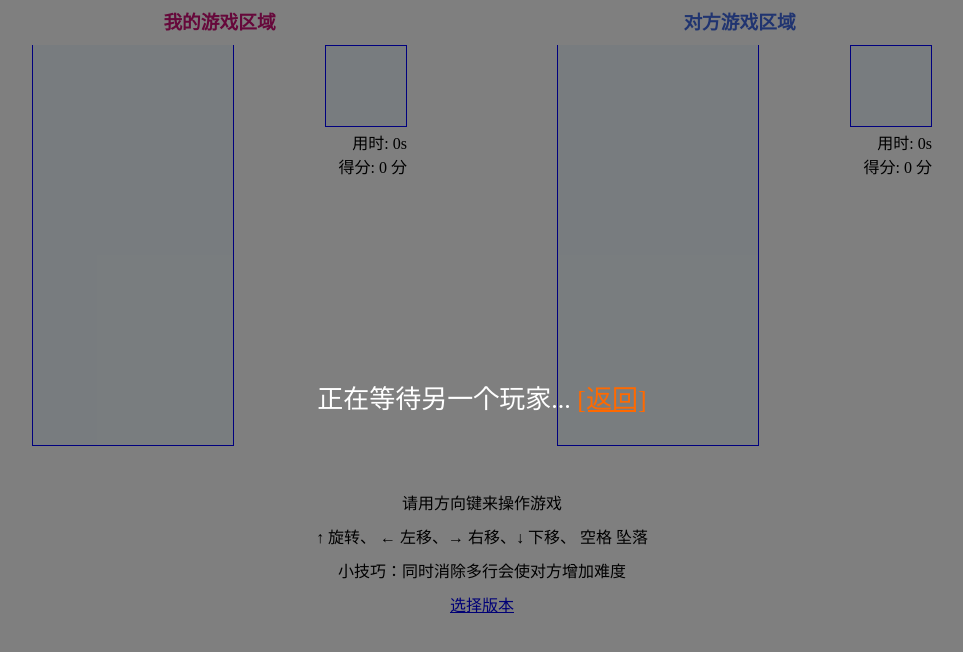
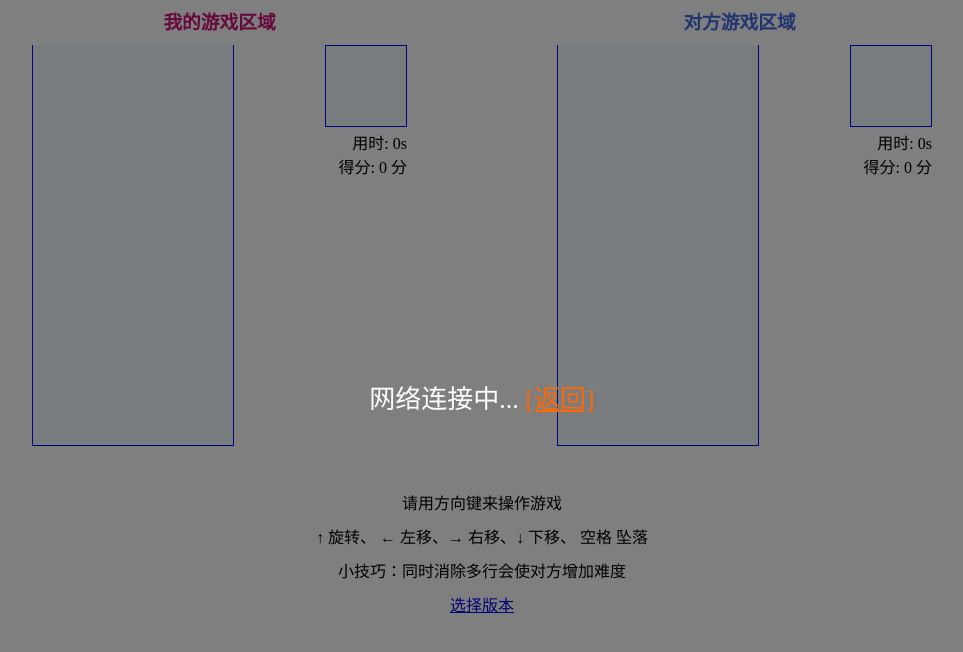
Before and after one commit to inJonathan/tetris, a website: page online/index.html in a window 1280 px wide. Shown: the whole page, without its empty margins (158-1121 px from the left). Drawn offline with Linux system fonts and the light colour scheme; no server answers.

Commit message:
添加网络等待提示

```diff
--- a/online/index.html
+++ b/online/index.html
@@ -12,7 +12,7 @@
 <body>
   <div id="mask" style="display: block;">
     <div id="mask_title_wrap"  style="display: block;">
-        <span id="mask_title">正在等待另一个玩家...</span>
+        <span id="mask_title">网络连接中...</span>
         <a href="../index.html">[返回]</a>
     </div>
     <div id="countdown_wrap" style="display: none;">匹配成功，游戏 <span id="countdown">5</span> 秒后开始！</div>
--- a/online/js/script.js
+++ b/online/js/script.js
@@ -5,4 +5,5 @@ var remote = new Remote(socket);
 
 socket.on('waiting', function(str) {
   document.getElementById('waiting').innerHTML = str;
+  document.getElementById('mask_title').innerHTML = '正在等待另一个玩家...';
 });
```
